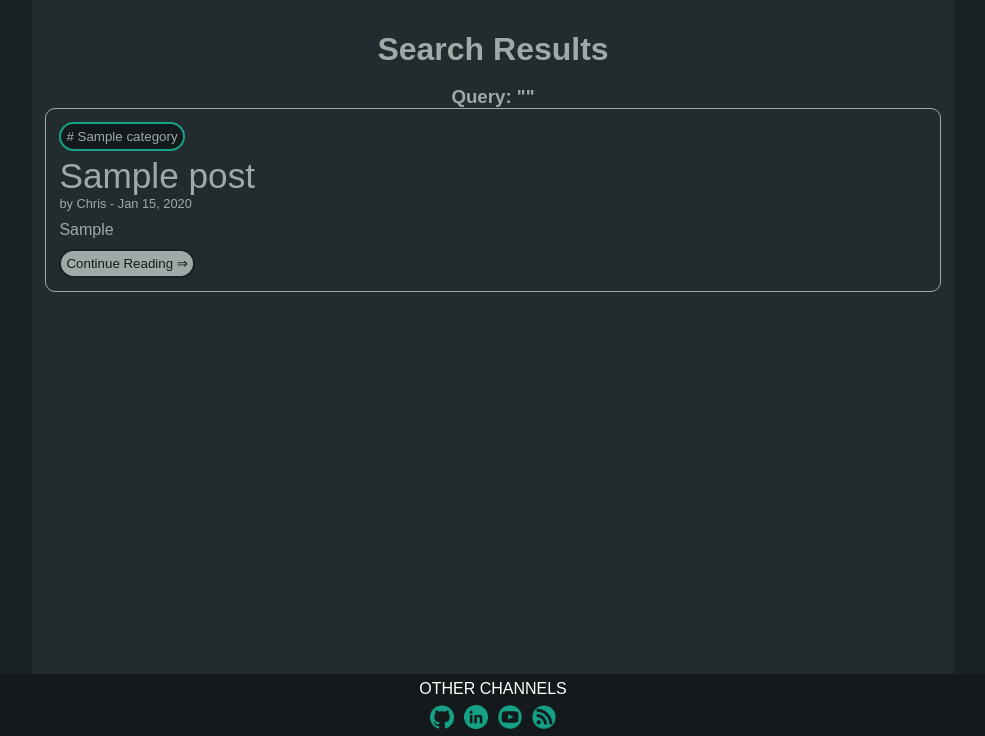
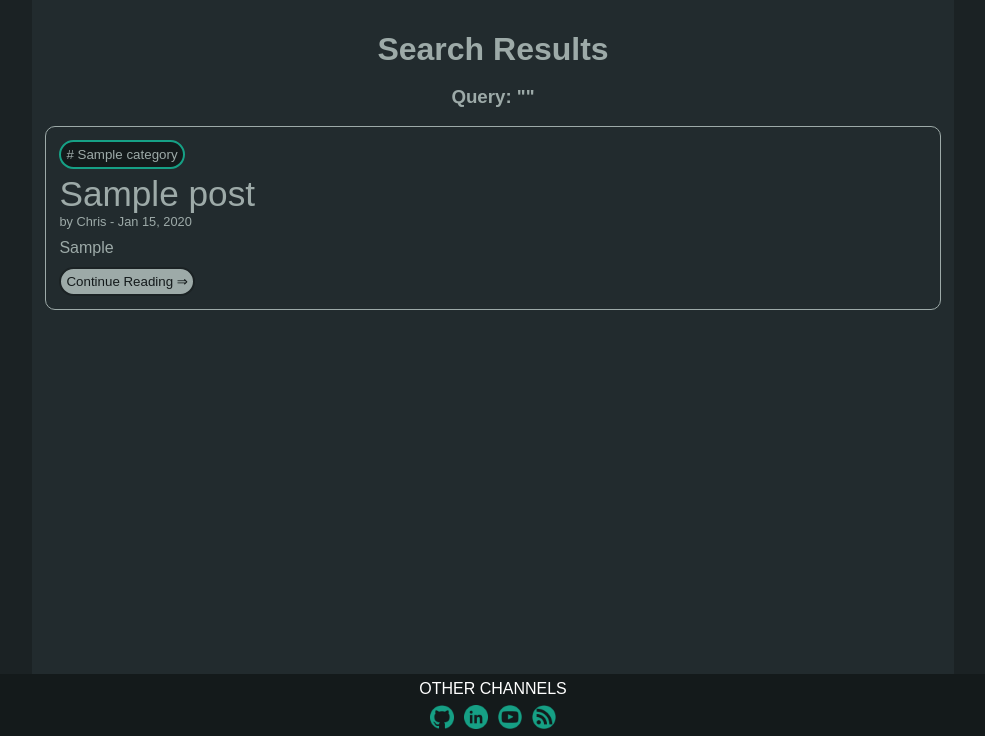
Before and after one commit to chrisdelmoro/personalWebsite, a Django app: page /blog/search/ in a window 1280 px wide. Shown: the part 64-800 px from the top of the page, without its empty margins (147-1132 px from the left). Run offline with Django 4.2, Linux system fonts and the light colour scheme; tables that the repository leaves empty hold one stand-in row (values such as "Sample post"); parts of the project's set-up code (start-up, migrations or seed data) failed here and were passed over.

Commit message:
Fixed small layout issues with the search blog page.

```diff
--- a/blog/templates/blog/category.html
+++ b/blog/templates/blog/category.html
@@ -4,7 +4,7 @@
 
 <h1>Posts found</h1>
 
-<div class="div-content">
+<div>
 
 	{% for post in posts %}
 
--- a/blog/templates/blog/search.html
+++ b/blog/templates/blog/search.html
@@ -2,11 +2,13 @@
 
 {% block content %}
 
-<div class="div-content">
+<div>
 
 	<h1>Search Results</h1>
 	<h3>Query: "{{query}}"</h3>
+	<br>
 
+<div id="blog-posts">
 	{% for post in posts %}
 
 		<div class="post">
@@ -31,7 +33,6 @@
 
 		{% empty %}
 		<div>
-			<br>
 			<h3>No results for given query...</h3>
 		</div>
 
@@ -39,4 +40,6 @@
 
 </div>
 
+</div>
+
 {% endblock content %}
```
